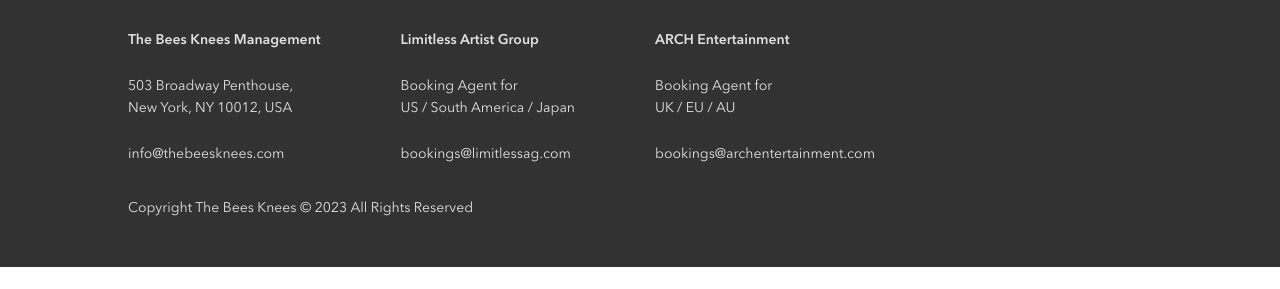
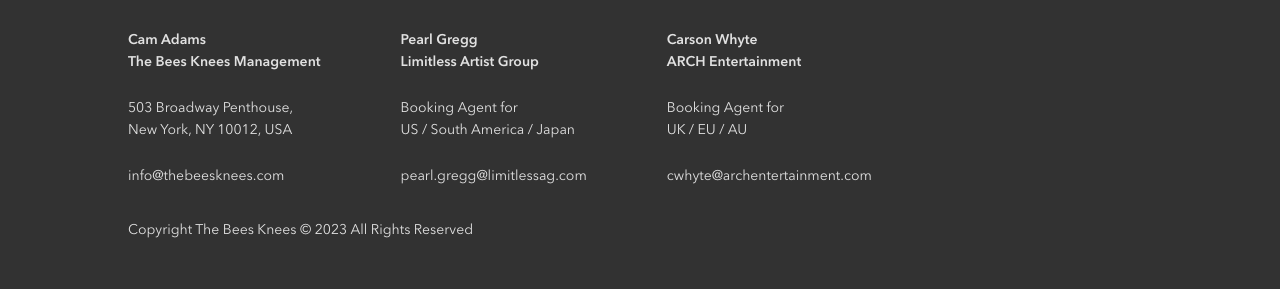
Before and after one commit to fstone-codes/freedom-stone-bandsite, a plain HTML site: page pages/shows.html in a window 1280 px wide. Shown: the part 1353-1642 px from the top of the page. Before the commit the page ends 1620 px from the top, so only its background shows below. Drawn offline with Linux system fonts and the light colour scheme.

Commit message:
edit footer contents and add button hover state

```diff
--- a/pages/shows.html
+++ b/pages/shows.html
@@ -56,7 +56,10 @@
         </div>
         <div class="footer__info-container">
             <div class="footer__contact-container">
-                <p class="footer__org">The Bees Knees Management</p>
+                <div class="footer__org-container">
+                    <p class="footer__org">Cam Adams</p>
+                    <p class="footer__org">The Bees Knees Management</p>
+                </div>
                 <div class="footer__details-container">
                     <p class="footer__details">503 Broadway Penthouse,</p>
                     <p class="footer__details">New York, NY 10012, USA</p>
@@ -64,20 +67,26 @@
                 <p class="footer__email"><a class="footer__mailto" href="mailto:info@thebeesknees.com">info@thebeesknees.com</a></p>
             </div>
             <div class="footer__contact-container">
-                <p class="footer__org">Limitless Artist Group</p>
+                <div class="footer__org-container">
+                    <p class="footer__org">Pearl Gregg</p>
+                    <p class="footer__org">Limitless Artist Group</p>
+                </div>
                 <div class="footer__details-container">
                     <p class="footer__details">Booking Agent for</p>
                     <p class="footer__details">US / South America / Japan</p>
                 </div>
-                <p class="footer__email"><a class="footer__mailto" href="mailto:bookings@limitlessag.com">bookings@limitlessag.com</a></p>
+                <p class="footer__email"><a class="footer__mailto" href="mailto:pearl.gregg@limitlessag.com">pearl.gregg@limitlessag.com</a></p>
             </div>
             <div class="footer__contact-container">
-                <p class="footer__org">ARCH Entertainment</p>
+                <div class="footer__org-container">
+                    <p class="footer__org">Carson Whyte</p>
+                    <p class="footer__org">ARCH Entertainment</p>
+                </div>
                 <div class="footer__details-container">
                     <p class="footer__details">Booking Agent for</p>
                     <p class="footer__details">UK / EU / AU</p>
                 </div>
-                <p class="footer__email"><a class="footer__mailto" href="mailto:bookings@archentertainment.com">bookings@archentertainment.com</a></p>
+                <p class="footer__email"><a class="footer__mailto" href="mailto:cwhyte@archentertainment.com">cwhyte@archentertainment.com</a></p>
             </div>
         </div>
         <div class="footer__copyright-container">
--- a/styles/partials/_global.scss
+++ b/styles/partials/_global.scss
@@ -176,6 +176,7 @@ body {
     }
 }
 
+// check if needed still
 .btn-container {
     @include flexbox(column, normal, normal);
 }
@@ -194,6 +195,10 @@ body {
         flex: 1;
         max-width: 25%;
         @include font-dt-body($primary-color-white, $font-weight-demi);
+    }
+
+    &:hover {
+        background-color: $secondary-color-bandsite-black;
     }
 }
 
@@ -279,6 +284,9 @@ body {
         }
     }
 
+    // &__org-container {
+    // }
+
     &__org {
         @include font-subheader(0, 0, $secondary-color-mercury);
 
```
Also changed, not shown: index.html (+14 -7 lines), styles/bio.css, styles/shows.css.
